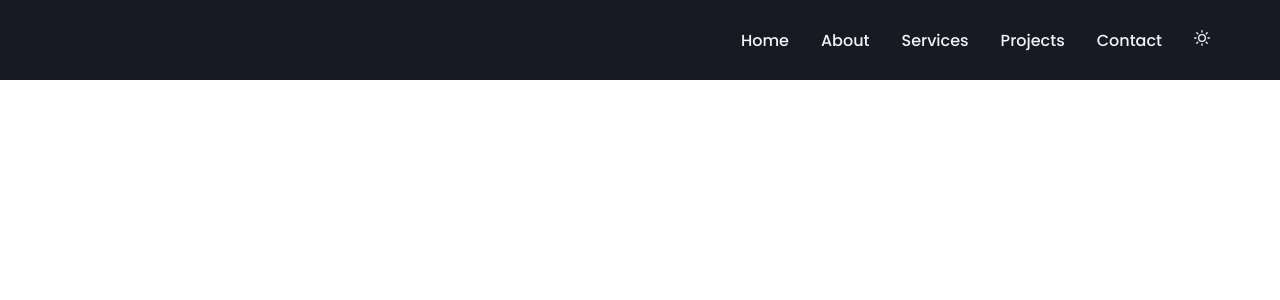
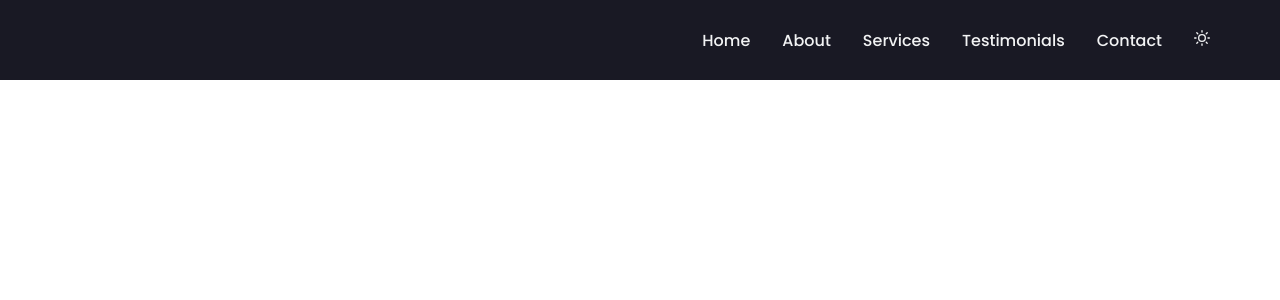
Before and after one commit to kin018/olemselectricwebsite, a React (Create React App) app: page / in a window 1280 px wide. Shown: the top 300 px of the page. Built offline with nearby package versions, Linux system fonts and the light colour scheme.

Commit message:
minor updates

```diff
--- a/src/components/Header.jsx
+++ b/src/components/Header.jsx
@@ -21,9 +21,6 @@ function Header({ toggleTheme, isDarkTheme }) {
   const [isMenuOpenToggle, setMenuOpenToggle] = useState(false);
   const [isDropdownActive, setDropdown] = useState(false);
   const dropDownMenuRef = useRef();
-
-  //useEffect has 2 arguments but <dependency> is optional>
-  //useEffect(<function><dependency>)
   useEffect(() => {
     const dropdownHandler = (event) => {
       if (
--- a/src/components/HeaderDropdownMenu.jsx
+++ b/src/components/HeaderDropdownMenu.jsx
@@ -17,22 +17,12 @@ function HeaderDropdownMenu() {
           Home
         </StyledHeaderDropdownMenuLink>
       </Link>
-
-      {/* <Link to="about" smooth duration={250} offset={-100}>
-        <StyledHeaderDropdownMenuLink>
-          <StyledHeaderDropdownMenuIcon>
-            <Icon icon="uil:user" />
-          </StyledHeaderDropdownMenuIcon>
-          About
-        </StyledHeaderDropdownMenuLink>
-      </Link> */}
-
-      <Link to="skills" smooth duration={300} offset={-100}>
+      <Link to="about" smooth duration={300} offset={-100}>
         <StyledHeaderDropdownMenuLink>
           <StyledHeaderDropdownMenuIcon>
             <Icon icon="uil:file-alt" />
           </StyledHeaderDropdownMenuIcon>
-          Skills
+          About
         </StyledHeaderDropdownMenuLink>
       </Link>
       <Link to="services" smooth duration={300} offset={-100}>
@@ -43,12 +33,12 @@ function HeaderDropdownMenu() {
           Services
         </StyledHeaderDropdownMenuLink>
       </Link>
-      <Link to="projects" smooth duration={300} offset={-100}>
+      <Link to="testimonials" smooth duration={300} offset={-100}>
         <StyledHeaderDropdownMenuLink>
           <StyledHeaderDropdownMenuIcon>
             <Icon icon="uil:scenery" />
           </StyledHeaderDropdownMenuIcon>
-          Projects
+          Testimonials
         </StyledHeaderDropdownMenuLink>
       </Link>
       <Link to="contact" smooth duration={300} offset={-100}>
--- a/src/components/Navbar.jsx
+++ b/src/components/Navbar.jsx
@@ -19,8 +19,8 @@ function Navbar({ toggleTheme, isDarkTheme }) {
         <Link to="services" smooth duration={300} offset={-100}>
           <StyledNavLink>Services</StyledNavLink>
         </Link>
-        <Link to="Testimonials" smooth duration={300} offset={-100}>
-          <StyledNavLink>Projects</StyledNavLink>
+        <Link to="testimonials" smooth duration={300} offset={-100}>
+          <StyledNavLink>Testimonials</StyledNavLink>
         </Link>
         <Link to="contact" smooth duration={300} offset={-100}>
           <StyledNavLink>Contact</StyledNavLink>
```
